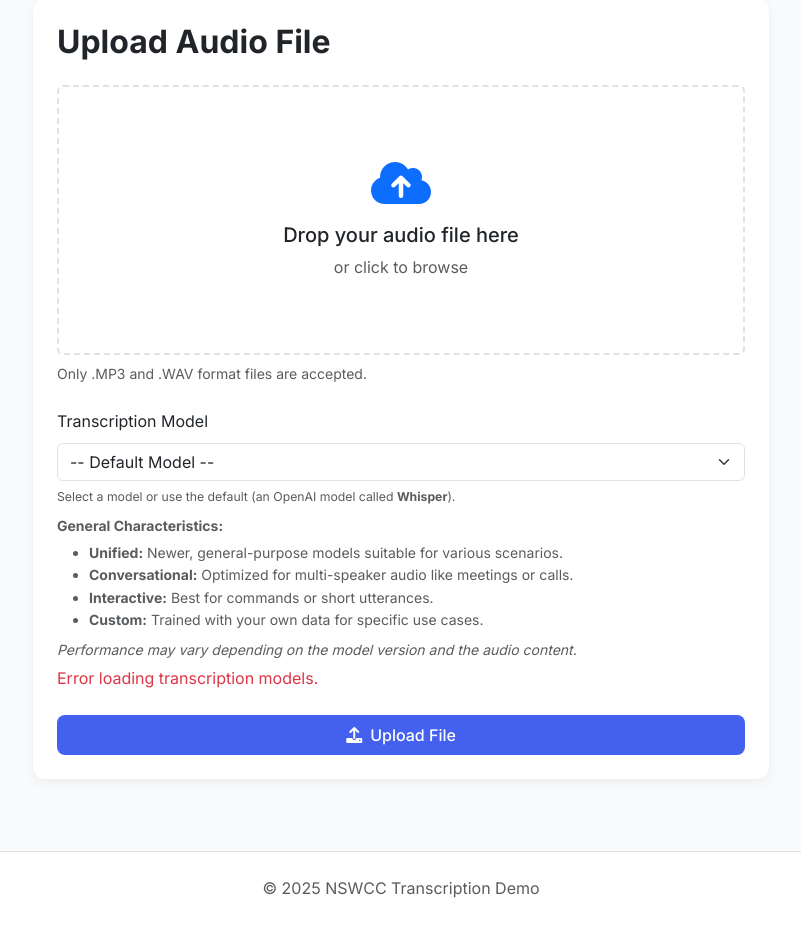
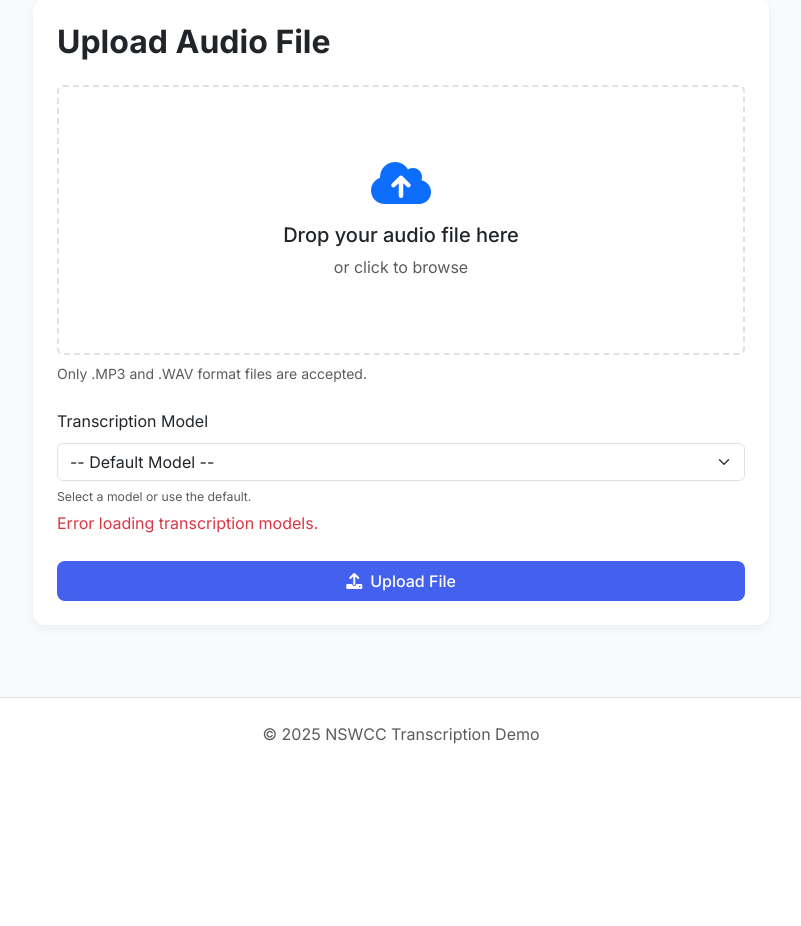
Before and after one commit to Insight-Services-APAC/transcription-demo, a Flask app: template app/templates/upload.html in a window 1280 px wide. Shown: the part 107-1033 px from the top of the page, without its empty margins (239-1040 px from the left). After the commit the page ends 851 px from the top, so only its background shows below. Run offline with Flask 3, Linux system fonts and the light colour scheme; the template is opened without the code that fills it, so the values that code supplies are empty.

Commit message:
removed info in upload.html

```diff
--- a/app/templates/upload.html
+++ b/app/templates/upload.html
@@ -62,26 +62,8 @@
                             </div>
                             <div id="modelHelp" class="form-text">
                                 <small>
-                                    Select a model or use the default (an OpenAI model called <strong>Whisper</strong>).
+                                    Select a model or use the default.
                                 </small>
-                                <p class="mt-2 mb-1">
-                                    <strong>General Characteristics:</strong>
-                                </p>
-                                <ul class="mb-2">
-                                    <li>
-                                        <strong>Unified:</strong> Newer, general-purpose models suitable for various scenarios.
-                                    </li>
-                                    <li>
-                                        <strong>Conversational:</strong> Optimized for multi-speaker audio like meetings or calls.
-                                    </li>
-                                    <li>
-                                        <strong>Interactive:</strong> Best for commands or short utterances.
-                                    </li>
-                                    <li>
-                                        <strong>Custom:</strong> Trained with your own data for specific use cases.
-                                    </li>
-                                </ul>
-                                <em>Performance may vary depending on the model version and the audio content.</em>
                             </div>
                         </div>
                         <div class="progress mb-3 d-none" id="uploadProgressContainer">
```
